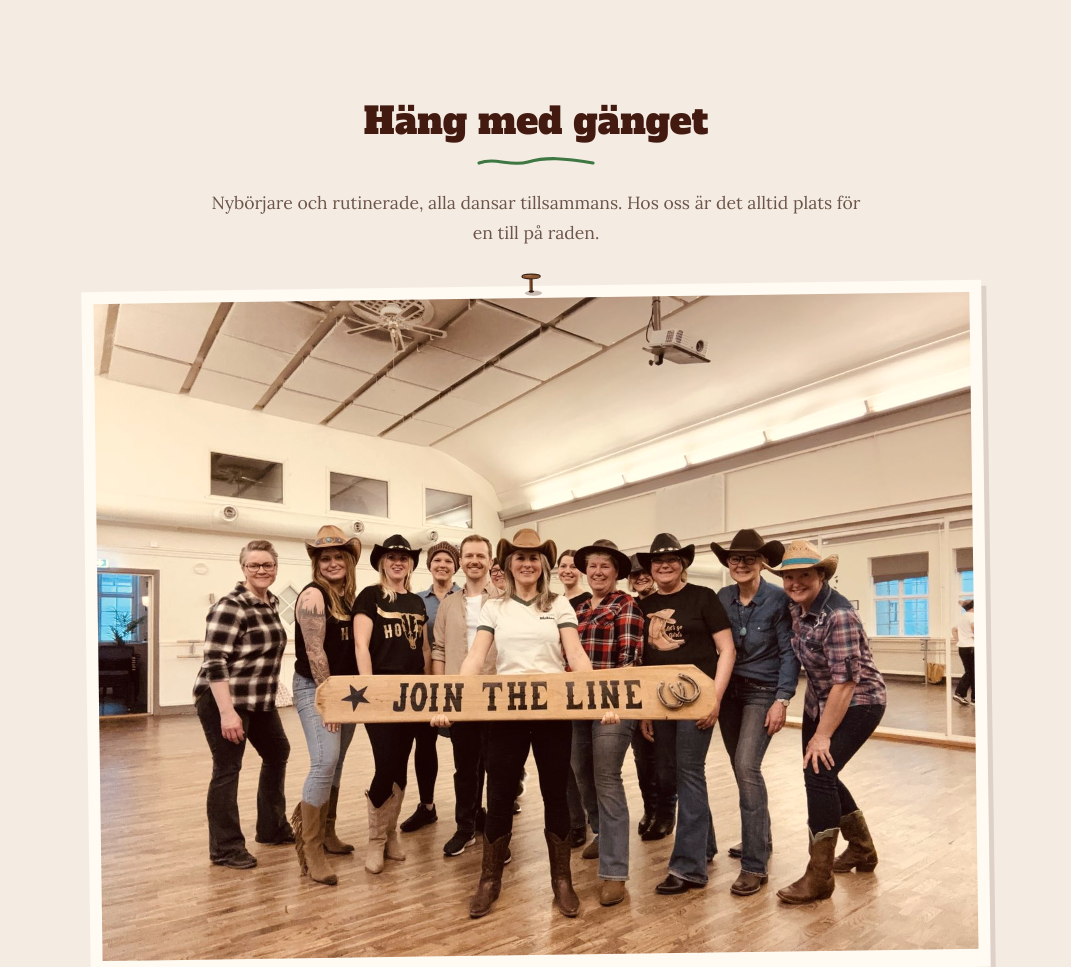
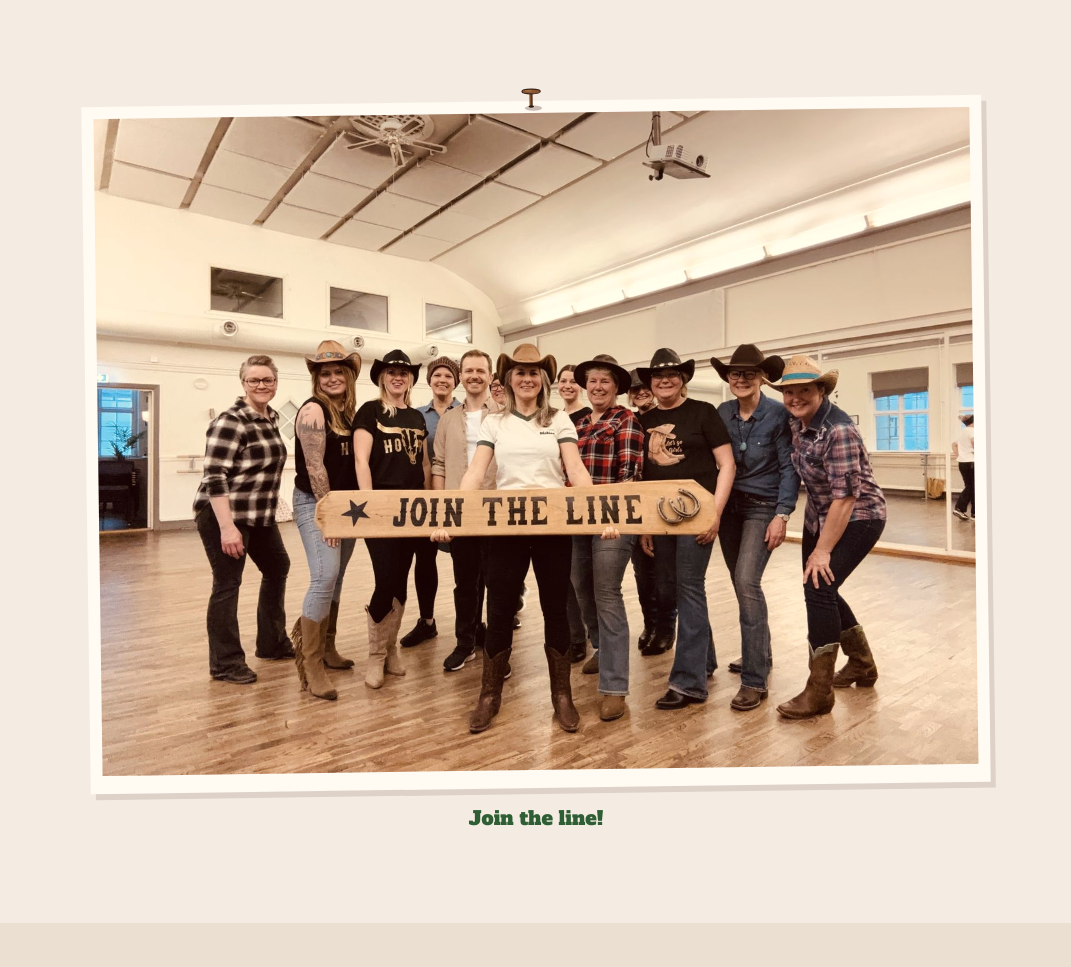
Before and after one commit to MikkiTrash/jointheline-site, a plain HTML site: page index.html in a window 1280 px wide. Shown: the part 2185-3152 px from the top of the page, without its empty margins (104-1175 px from the left). Drawn offline with Linux system fonts and the light colour scheme.

Commit message:
Ta bort texten ovanför gruppbilden
Co-Authored-By: Claude Sonnet 5.5 <noreply@anthropic.com>
Claude-Session: https://claude.ai/code/session_01VimroLVmMCcRmQWrmgiJzy

```diff
--- a/index.html
+++ b/index.html
@@ -308,12 +308,7 @@
 
   <section id="ganget">
     <div class="wrap">
-      <div class="center">
-        <h2>Häng med gänget</h2>
-        <div class="hand" aria-hidden="true"></div>
-        <p>Nybörjare och rutinerade, alla dansar tillsammans. Hos oss är det alltid plats för en till på raden.</p>
-      </div>
-      <figure class="group" style="margin-top: 2.4rem;">
+      <figure class="group">
         <div class="frame">
           <img src="img/gruppbild.jpg" width="1400" height="1050" loading="lazy" alt="Malin och ett tiotal dansare i cowboyhattar och rutiga skjortor står i en danssal och håller upp en träskylt med texten Join the Line">
         </div>
```
